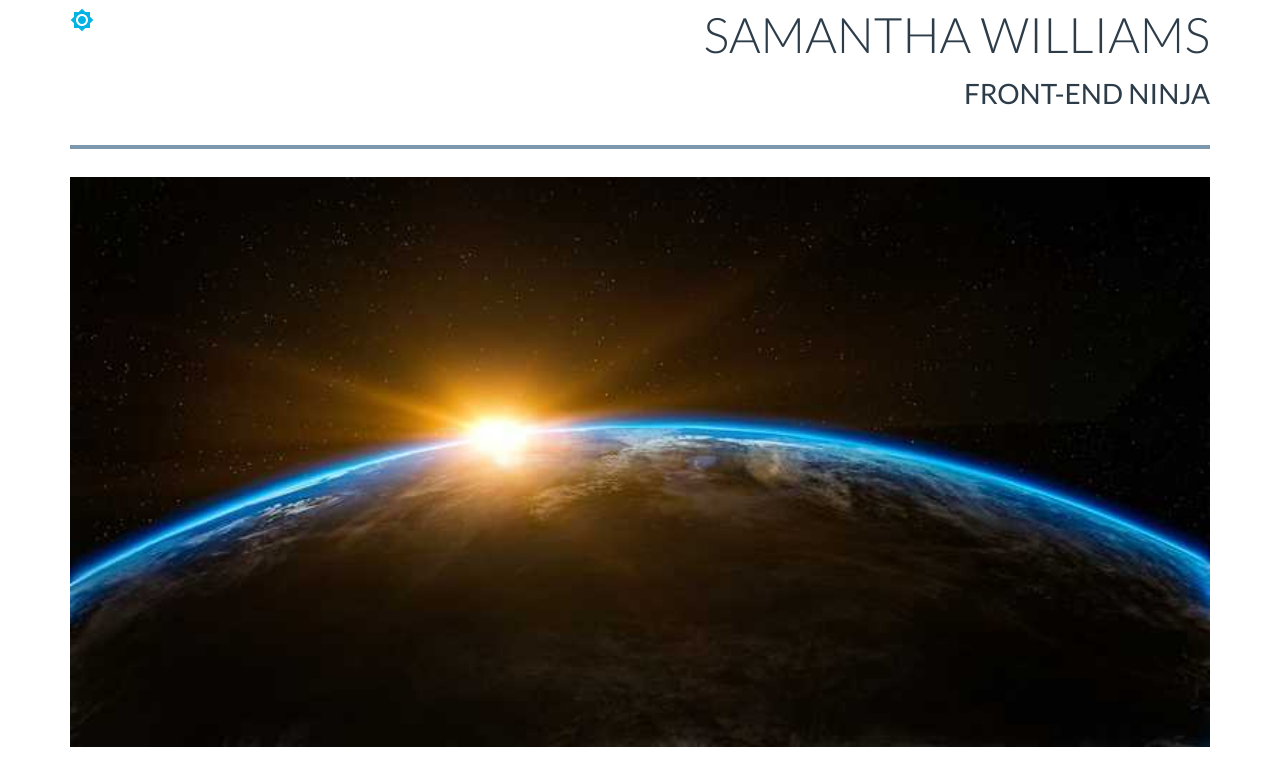
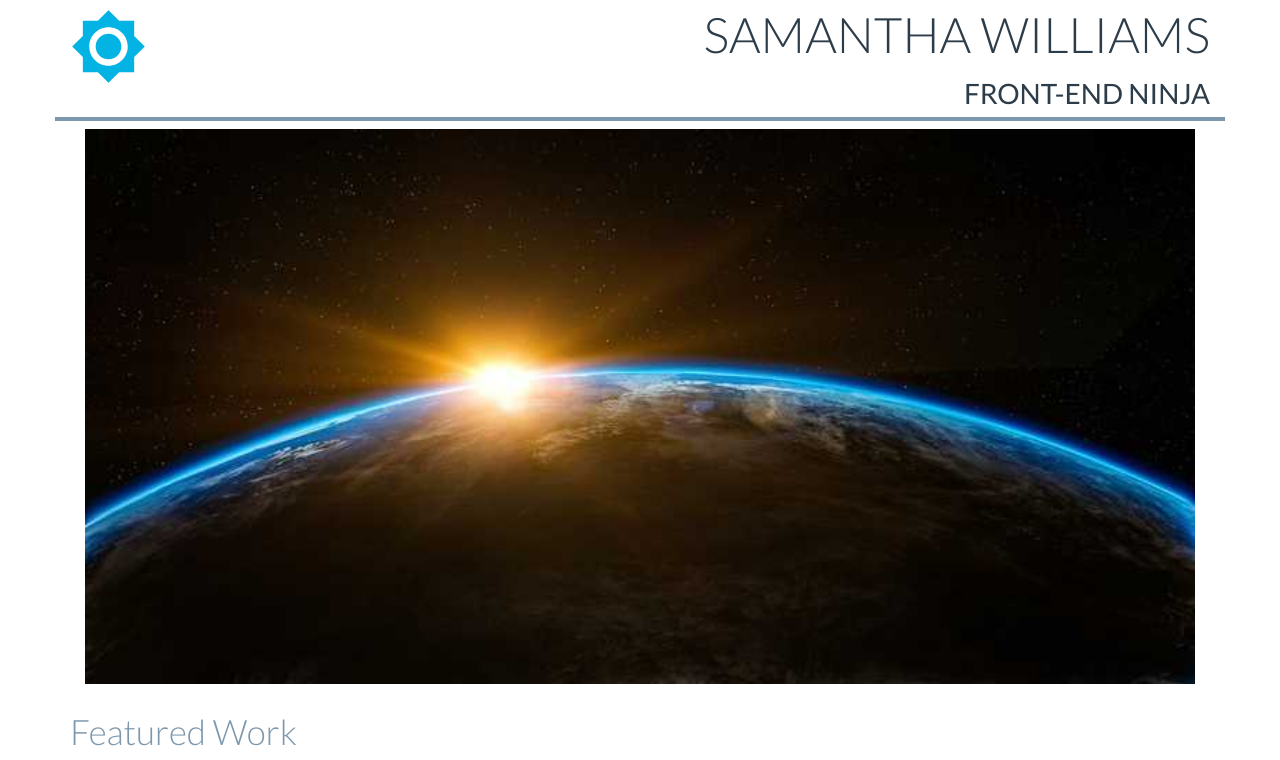
Before and after one commit to swilliams13/udacity-fullstack, a plain HTML site: page build-a-portfolio-project/index.html in a window 1280 px wide. Shown: the top 760 px of the page. Drawn offline with Linux system fonts and the light colour scheme; a web font is replaced by a local one.

Commit message:
Submission 5

```diff
--- a/build-a-portfolio-project/css/main.css
+++ b/build-a-portfolio-project/css/main.css
@@ -19,8 +19,8 @@ article {
   padding-bottom: 1em;
 }
 
-hr {
-  border-top: 4px solid #7d97ad;
+.hr-rule {
+  border-bottom: 4px solid #7d97ad;
 }
 
 @media screen and (min-width:900px) {
@@ -81,6 +81,12 @@ hr {
   }
 }
 
+.logo {
+  height: 6vw;
+  margin: 0 auto 0.5em auto;
+  width: 6vw;
+}
+
 main {
   margin-top: 2em;
 }
--- a/build-a-portfolio-project/index.html
+++ b/build-a-portfolio-project/index.html
@@ -10,22 +10,24 @@
         <link rel="stylesheet" href="http://weloveiconfonts.com/api/?family=zocial" />
     </head>
     <body class="container">
-        <header class="row">
+        <header class="row hr-rule">
             <div class="col-xs-2 col-md-3">
-                <img src="img/logo.svg" alt="Logo">
+                <img class="logo" src="img/logo.svg" alt="Logo">
             </div>
             <div class="col-xs-10 col-md-9 text-uppercase text-right">
                 <h1>Samantha Williams</h1>
                 <h3>Front-End Ninja</h3>
             </div>
         </header>
-        <div class="row">
+        <!-- <div class="row">
             <div class="col-xs-12">
                 <hr>
             </div>
-        </div>
+        </div> -->
         <div class="row">
-            <img class="img-responsive col-xs-12" src="img/sunrise-600_medium.jpg " srcset="img/sunrise-300_small.jpg 500w, sunrise-600_medium.jpg 700w, img/sunrise-800_large_1x.jpg 900w" sizes="100vw" alt="Main sunrise Image">
+            <div class="col-xs-12">
+                <img class="img-responsive col-xs-12" src="img/sunrise-600_medium.jpg " srcset="img/sunrise-300_small.jpg 500w, sunrise-600_medium.jpg 700w, img/sunrise-800_large_1x.jpg 900w" sizes="100vw" alt="Main sunrise Image">
+            </div>
         </div>
         <main>
             <div class="row">
```
